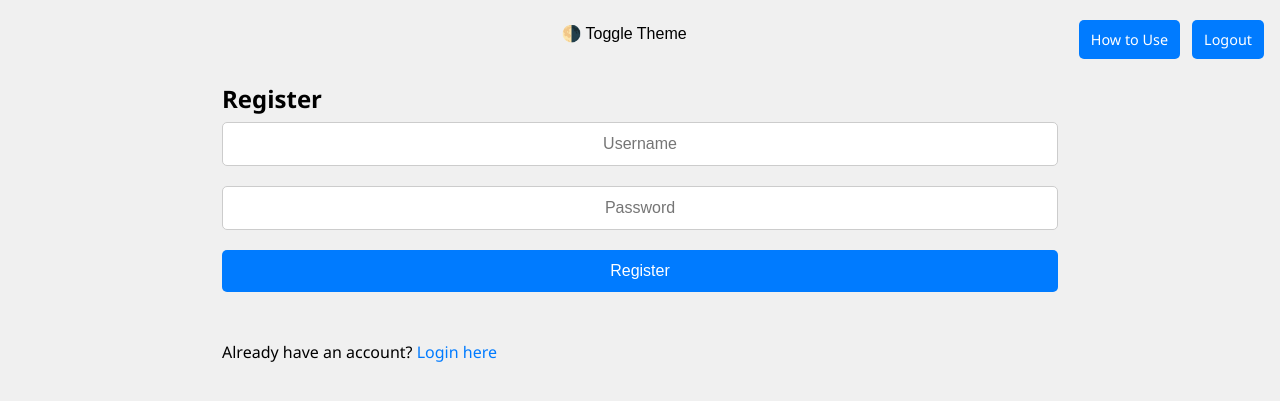
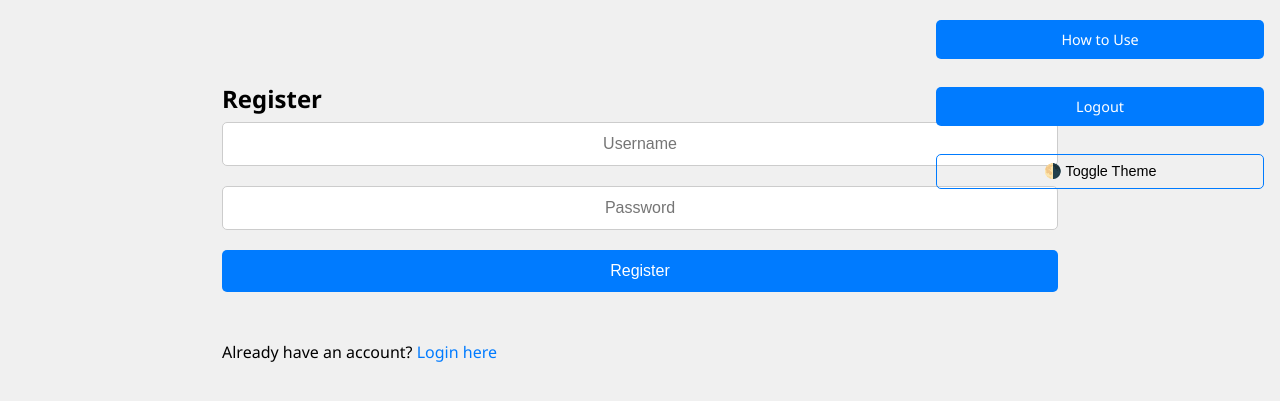
Before and after one commit to BikramSingh1989/Shopping-List-Creator, a Flask app: page /register in a window 1280 px wide. Shown: the top 401 px of the page. Run offline with Flask 3, Linux system fonts and the light colour scheme.

Commit message:
updated dashboard.html and style.css

```diff
--- a/static/style.css
+++ b/static/style.css
@@ -97,34 +97,39 @@
   to { opacity: 1; }
 }
 
-/* ===== Top-Right Navigation Buttons ===== */
+/* ===== Top-Right Navigation Buttons (including toggle) ===== */
 .top-right-buttons {
   position: absolute;
   top: 1rem;
   right: 1rem;
   display: flex;
-  gap: 0.75rem;
+  gap: 0.5rem;
   z-index: 10;
   flex-wrap: wrap;
+  justify-content: flex-end;
+  align-items: center;
 }
 
-.btn.small {
+.btn.small,
+.top-right-buttons .toggle-btn {
   padding: 0.5rem 0.75rem;
   font-size: 0.9rem;
-  width: auto;
+  border-radius: 5px;
   white-space: nowrap;
 }
 
-/* ===== Dark Mode Toggle ===== */
-.toggle-btn {
-  float: right;
-  margin: 1rem;
-  padding: 0.5rem 1rem;
-  border: none;
+/* ===== Toggle Theme Button ===== */
+.top-right-buttons .toggle-btn {
+  border: 1px solid var(--accent);
   background: none;
   color: var(--text);
-  font-size: 1rem;
   cursor: pointer;
+  transition: background-color 0.3s ease;
+}
+
+.top-right-buttons .toggle-btn:hover {
+  background-color: var(--accent);
+  color: white;
 }
 
 /* ===== Inventory Item Card ===== */
@@ -205,12 +210,14 @@
 /* ===== Mobile Adjustments ===== */
 @media (max-width: 600px) {
   .top-right-buttons {
-    justify-content: flex-end;
-    flex-direction: row;
+    flex-direction: column;
+    align-items: flex-end;
   }
 
-  .btn.small {
-    margin-bottom: 0.5rem;
+  .btn.small,
+  .top-right-buttons .toggle-btn {
+    width: auto;
+    margin-bottom: 0.25rem;
   }
 
   .item {
--- a/templates/base.html
+++ b/templates/base.html
@@ -1,22 +1,37 @@
 <!DOCTYPE html>
 <html lang="en">
 <head>
-  <meta charset="UTF-8" />
+  <meta charset="UTF-8">
   <title>{% block title %}Inventory App{% endblock %}</title>
-  <meta name="viewport" content="width=device-width, initial-scale=1.0" />
-  <link rel="stylesheet" href="{{ url_for('static', filename='style.css') }}" />
+  <meta name="viewport" content="width=device-width, initial-scale=1.0">
+  <link rel="stylesheet" href="{{ url_for('static', filename='style.css') }}">
 </head>
 <body>
-  <header>
-    <div class="top-right-buttons">
-      <a href="/how-to-use" class="btn small">How to Use</a>
-      <a href="/logout" class="btn small">Logout</a>
-    </div>
-    <button class="toggle-btn" onclick="document.body.classList.toggle('dark')">🌗 Toggle Theme</button>
-  </header>
+  <div class="top-right-buttons">
+    <a href="/how-to-use" class="btn small">How to Use</a>
+    <a href="/logout" class="btn small">Logout</a>
+    <button class="toggle-btn" onclick="toggleTheme()">🌗 Toggle Theme</button>
+  </div>
 
-  <main class="container">
+  <div class="container">
     {% block content %}{% endblock %}
-  </main>
+  </div>
+
+  <script>
+    // Persist dark mode using localStorage
+    function toggleTheme() {
+      document.body.classList.toggle("dark");
+      const isDark = document.body.classList.contains("dark");
+      localStorage.setItem("theme", isDark ? "dark" : "light");
+    }
+
+    // On load, apply saved theme
+    window.addEventListener("DOMContentLoaded", () => {
+      const savedTheme = localStorage.getItem("theme");
+      if (savedTheme === "dark") {
+        document.body.classList.add("dark");
+      }
+    });
+  </script>
 </body>
 </html>
```
